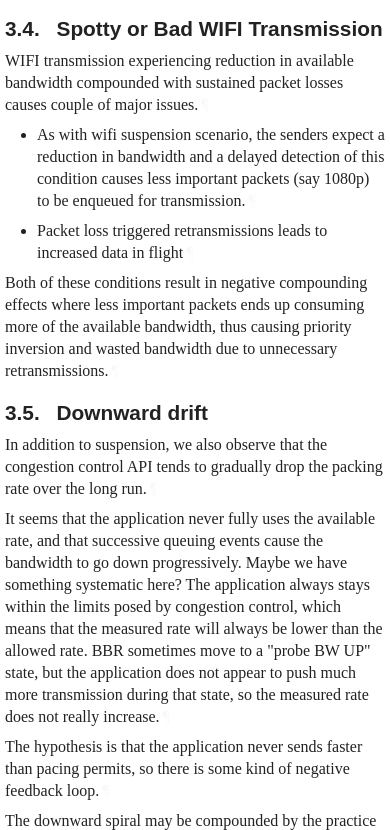
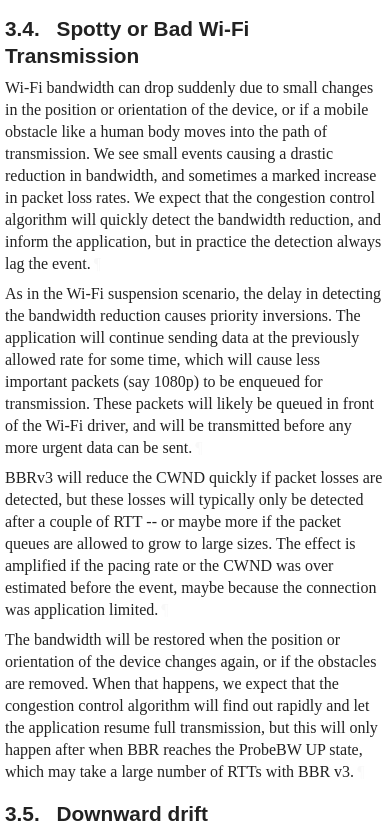
Before and after one commit to huitema/draft-huitema-ccwg-bbr-realtime, a plain HTML site: page draft-huitema-ccwg-bbr-realtime.html in a window 390 px wide. Shown: the part 5464-6294 px from the top of the page. Drawn offline with Linux system fonts and the light colour scheme; a web font is replaced by a local one.

Commit message:
Script updating gh-pages from 5b470f3. [ci skip]

```diff
--- a/draft-huitema-ccwg-bbr-realtime.html
+++ b/draft-huitema-ccwg-bbr-realtime.html
@@ -1157,7 +1157,7 @@ of experience delivered by the real-time media application.<a href="#section-abs
                 <p id="section-toc.1-1.3.2.3.1"><a href="#section-3.3" class="auto internal xref">3.3</a>.  <a href="#name-wi-fi-suspension" class="internal xref">Wi-Fi suspension</a></p>
 </li>
               <li class="compact toc ulBare ulEmpty" id="section-toc.1-1.3.2.4">
-                <p id="section-toc.1-1.3.2.4.1"><a href="#section-3.4" class="auto internal xref">3.4</a>.  <a href="#name-spotty-or-bad-wifi-transmis" class="internal xref">Spotty or Bad WIFI Transmission</a></p>
+                <p id="section-toc.1-1.3.2.4.1"><a href="#section-3.4" class="auto internal xref">3.4</a>.  <a href="#name-spotty-or-bad-wi-fi-transmi" class="internal xref">Spotty or Bad Wi-Fi Transmission</a></p>
 </li>
               <li class="compact toc ulBare ulEmpty" id="section-toc.1-1.3.2.5">
                 <p id="section-toc.1-1.3.2.5.1"><a href="#section-3.5" class="auto internal xref">3.5</a>.  <a href="#name-downward-drift" class="internal xref">Downward drift</a></p>
@@ -1411,23 +1411,32 @@ the first suspension. The "priority inversion" effect will be much larger. Depen
 on random events, we may see the 360p video freezing while the 1080p video is still animating.<a href="#section-3.3-6" class="pilcrow">¶</a></p>
 </section>
 </div>
-<div id="spotty-or-bad-wifi-transmission">
+<div id="spotty-or-bad-wi-fi-transmission">
 <section id="section-3.4">
-        <h3 id="name-spotty-or-bad-wifi-transmis">
-<a href="#section-3.4" class="section-number selfRef">3.4. </a><a href="#name-spotty-or-bad-wifi-transmis" class="section-name selfRef">Spotty or Bad WIFI Transmission</a>
+        <h3 id="name-spotty-or-bad-wi-fi-transmi">
+<a href="#section-3.4" class="section-number selfRef">3.4. </a><a href="#name-spotty-or-bad-wi-fi-transmi" class="section-name selfRef">Spotty or Bad Wi-Fi Transmission</a>
         </h3>
-<p id="section-3.4-1">WIFI transmission experiencing reduction in available bandwidth compounded with sustained packet losses causes couple of major issues.<a href="#section-3.4-1" class="pilcrow">¶</a></p>
-<ul class="normal">
-<li class="normal" id="section-3.4-2.1">
-            <p id="section-3.4-2.1.1">As with wifi suspension scenario, the senders expect a reduction in bandwidth
-and a delayed detection of this condition causes less important packets (say 1080p)
-to be enqueued for transmission.<a href="#section-3.4-2.1.1" class="pilcrow">¶</a></p>
-</li>
-          <li class="normal" id="section-3.4-2.2">
-            <p id="section-3.4-2.2.1">Packet loss triggered retransmissions leads to increased data in flight<a href="#section-3.4-2.2.1" class="pilcrow">¶</a></p>
-</li>
-        </ul>
-<p id="section-3.4-3">Both of these conditions result in negative compounding effects where less important packets ends up consuming more of the available bandwidth, thus causing priority inversion and wasted bandwidth due to unnecessary retransmissions.<a href="#section-3.4-3" class="pilcrow">¶</a></p>
+<p id="section-3.4-1">Wi-Fi bandwidth can drop suddenly due to small changes in the position or orientation
+of the device, or if a mobile obstacle like a human body moves into the path of
+transmission. We see small events causing a drastic reduction in bandwidth, and
+sometimes a marked increase in packet loss rates. We expect that the congestion
+control algorithm will quickly detect the bandwidth reduction, and inform the
+application, but in practice the detection always lag the event.<a href="#section-3.4-1" class="pilcrow">¶</a></p>
+<p id="section-3.4-2">As in the Wi-Fi suspension scenario, the delay in detecting the bandwidth reduction
+causes priority inversions. The application will continue sending data at the previously
+allowed rate for some time, which will cause less important packets (say 1080p)
+to be enqueued for transmission. These packets will likely be queued in front of
+the Wi-Fi driver, and will be transmitted before any more urgent data can be sent.<a href="#section-3.4-2" class="pilcrow">¶</a></p>
+<p id="section-3.4-3">BBRv3 will reduce the CWND quickly if packet losses are detected, but these losses
+will typically only be detected after a couple of RTT -- or maybe more if the
+packet queues are allowed to grow to large sizes. The effect is amplified if the
+pacing rate or the CWND was over estimated before the event, maybe because the
+connection was application limited.<a href="#section-3.4-3" class="pilcrow">¶</a></p>
+<p id="section-3.4-4">The bandwidth will be restored when the position or orientation of the device
+changes again, or if the obstacles are removed. When that happens, we expect
+that the congestion control algorithm will find out rapidly and let the application
+resume full transmission, but this will only happen after when BBR reaches the
+ProbeBW UP state, which may take a large number of RTTs with BBR v3.<a href="#section-3.4-4" class="pilcrow">¶</a></p>
 </section>
 </div>
 <div id="downward-drift">
@@ -1530,8 +1539,13 @@ is very similar to the two phases of Hystart++ <span>[<a href="#RFC9406" class="
         <h3 id="name-explicit-handling-of-suspen">
 <a href="#section-4.3" class="section-number selfRef">4.3. </a><a href="#name-explicit-handling-of-suspen" class="section-name selfRef">Explicit handling of suspension</a>
         </h3>
-<p id="section-4.3-1">During Wi-Fi suspension, the BBR endpoint will not receive any acknowledgement. This will cause the PTO and then RTO timers to expire. We handle that issue by adding a "PTO recovery" flag to the BBR state. The flag is set if a PTO event occurs, at which point BBR enters "packet conservation" mode, in which only a single packet is sent after each PTO or RTO event.<a href="#section-4.3-1" class="pilcrow">¶</a></p>
-<p id="section-4.3-2">The first acknowledgement receiver after setting the PTO recovery flag causes the flag to be cleared, and BBR to reenter the "Startup" state.<a href="#section-4.3-2" class="pilcrow">¶</a></p>
+<p id="section-4.3-1">During Wi-Fi suspension, the BBR endpoint will not receive any acknowledgement. This
+will cause the PTO and then RTO timers to expire. We handle that issue by adding a
+"PTO recovery" flag to the BBR state. The flag is set if a PTO event occurs, at which
+point BBR enters "packet conservation" mode, in which only a single packet is sent
+after each PTO or RTO event.<a href="#section-4.3-1" class="pilcrow">¶</a></p>
+<p id="section-4.3-2">The first acknowledgement receiver after setting the PTO recovery flag causes the flag
+to be cleared, and BBR to reenter the "Startup" state.<a href="#section-4.3-2" class="pilcrow">¶</a></p>
 </section>
 </div>
 <div id="detection-of-feedback-loss">
@@ -1539,11 +1553,19 @@ is very similar to the two phases of Hystart++ <span>[<a href="#RFC9406" class="
         <h3 id="name-detection-of-feedback-loss">
 <a href="#section-4.4" class="section-number selfRef">4.4. </a><a href="#name-detection-of-feedback-loss" class="section-name selfRef">Detection of feedback loss.</a>
         </h3>
-<p id="section-4.4-1">Detecting suspension by waiting for a PTO works, but still allows transmission of a full CWND worth of packets between the start of the suspension and the PTO timer. We mitigate that by adding a "feedback lost" event.<a href="#section-4.4-1" class="pilcrow">¶</a></p>
-<p id="section-4.4-2">In normal operation, successive acknowledgements are received at short intervals. These intervals can be predicted if the QUIC implementation supports the "ACK Frequency" extension <span>[<a href="#I-D.ietf-quic-ack-frequency" class="cite xref">I-D.ietf-quic-ack-frequency</a>]</span>, which directs the peer to acknowledge packets before a maximum delay. The "feedback lost" event is set if expected packet acknowledgements do not arrive after twice the predicted interval.<a href="#section-4.4-2" class="pilcrow">¶</a></p>
+<p id="section-4.4-1">Detecting suspension by waiting for a PTO works, but still allows transmission of a full
+CWND worth of packets between the start of the suspension and the PTO timer. We mitigate
+that by adding a "feedback lost" event.<a href="#section-4.4-1" class="pilcrow">¶</a></p>
+<p id="section-4.4-2">In normal operation, successive acknowledgements are received at short intervals.
+These intervals can be predicted if the QUIC implementation supports the "ACK Frequency"
+extension <span>[<a href="#I-D.ietf-quic-ack-frequency" class="cite xref">I-D.ietf-quic-ack-frequency</a>]</span>, which directs the peer to acknowledge
+packets before a maximum delay. The "feedback lost" event is set if expected
+packet acknowledgements do not arrive after twice the predicted interval.<a href="#section-4.4-2" class="pilcrow">¶</a></p>
 <p id="section-4.4-3">Our modified BBR code reacts to this event by resetting the CWND to the current "in-flight" value,
-which effectively prevents adding new packets until a next acknowledgement is received. The "feedback lost" event typically arrives sooner than the PTO event, and thus helps avoiding queue building during
-the "undetected" phase of suspension defined in<a href="#section-4.4-3" class="pilcrow">¶</a></p>
+which effectively prevents adding new packets until a next acknowledgement is received.
+The "feedback lost" event typically arrives sooner than the PTO event, and thus helps
+avoiding queue building
+during the "undetected" phase of suspension defined in <a href="#suspension" class="auto internal xref">Section 3.3</a>.<a href="#section-4.4-3" class="pilcrow">¶</a></p>
 </section>
 </div>
 <div id="exit-probebw-up-on-delay-increase">
@@ -1576,22 +1598,33 @@ characterized for example with the beginning of new streams.<a href="#section-4.
 <a href="#section-5" class="section-number selfRef">5. </a><a href="#name-failed-experiments" class="section-name selfRef">Failed experiments</a>
       </h2>
 <p id="section-5-1">In <a href="#improv" class="auto internal xref">Section 4</a>, we provide a list of improvements to BBR to better serve real-time applications.
-We validated these improvements with a mix of simulations and real-life testing. We also considered other improvements, which appeared logical at first sight but were not validated by simulations or
+We validated these improvements with a mix of simulations and real-life testing. We also considered
+other improvements, which appeared logical at first sight but were not validated by simulations or
 experience: pushing the bandwidth limit by injecting fake traffic; and,<a href="#section-5-1" class="pilcrow">¶</a></p>
 <div id="push-limits-with-fake-traffic">
 <section id="section-5.1">
         <h3 id="name-push-limits-with-fake-traff">
 <a href="#section-5.1" class="section-number selfRef">5.1. </a><a href="#name-push-limits-with-fake-traff" class="section-name selfRef">Push limits with fake traffic</a>
         </h3>
-<p id="section-5.1-1">We were concerned that BBR did not exploit the full bandwidth of the connection. Real-time applications often appear "bandwidth limited", and the bandwidth discovered by BBR is never greater than the highest bandwidth previously used by the application. This can slow down the transmission of data during peaks,
-for example when the video codec decides to produce a "self referenced" frame sometimes called I-Frame). To solve that, we tried an option to add "filler" traffic during the "probe BW UP" phases,
+<p id="section-5.1-1">We were concerned that BBR did not exploit the full bandwidth of the connection. Real-time
+applications often appear "bandwidth limited", and the bandwidth discovered by BBR is never
+greater than the highest bandwidth previously used by the application. This can slow down the
+transmission of data during peaks,
+for example when the video codec decides to produce a "self referenced" frame (sometimes called I-Frame). To solve that, we tried an option to add "filler" traffic during the "probe BW UP" phases,
 instructing the QUIC code to schedule redundant copies of the previously transmitted packets in order
 to "fill the pipe".<a href="#section-5.1-1" class="pilcrow">¶</a></p>
-<p id="section-5.1-2">This did not quite pan out. The various simulation did not show any particular improvement, and in fact some test cases show worse results. Pushing the bandwidth limits increases the risk of filling bottleneck buffers and causing queues or losses, and discovering a high bandwidth did not really compensate for that.<a href="#section-5.1-2" class="pilcrow">¶</a></p>
+<p id="section-5.1-2">This did not quite pan out. The various simulation did not show any particular improvement, and
+in fact some test cases show worse results. Pushing the bandwidth limits increases the risk
+of filling bottleneck buffers and causing queues or losses, and discovering a high bandwidth did not really compensate for that.<a href="#section-5.1-2" class="pilcrow">¶</a></p>
 <p id="section-5.1-3">The theoretical case for injecting fake traffic during just a few segments of the connection is
-also weak. Suppose that multiple connections competing for the same bottleneck do that. If they probe the bandwidth at different times, they may all find that there is a lot of capacity available. But if all the connection try to use that bandwidth, they will experience congestion. Similarly, if a real time connection competes with an elastic connection, the elastic connection may back off a little when the real-time connection is probing, but it will quickly discover and consume the available bandwidth after that. If the application wanted to "reserve" a higher bandwidth, it would probably need to
-inject filler traffic all the time, to "defend" its share of bandwidth. We were not sure that this
-would be a good idea.<a href="#section-5.1-3" class="pilcrow">¶</a></p>
+also weak. Suppose that multiple connections competing for the same bottleneck do that. If they
+probe the bandwidth at different times, they may all find that there is a lot of capacity available.
+But if all the connection try to use that bandwidth, they will experience congestion.
+Similarly, if a real time connection competes with an elastic connection, the elastic
+connection may back off a little when the real-time connection is probing, but it will
+quickly discover and consume the available bandwidth after that. If the application wanted
+to "reserve" a higher bandwidth, it would probably need to inject filler traffic all the time, to
+"defend" its share of bandwidth. We were not sure that this would be a good idea.<a href="#section-5.1-3" class="pilcrow">¶</a></p>
 </section>
 </div>
 <div id="flow-control-low-priority-streams">
@@ -1600,16 +1633,22 @@ would be a good idea.<a href="#section-5.1-3" class="pilcrow">¶</a></p>
 <a href="#section-5.2" class="section-number selfRef">5.2. </a><a href="#name-flow-control-low-priority-s" class="section-name selfRef">Flow control low priority streams</a>
         </h3>
 <p id="section-5.2-1">We tested adding fewer packets in transit for low priority flows so there will be fewer "priority inversions" during events like Wifi Suspension. We implemented that using QUIC's flow control
-functions. The results did not really confirm our hypothesis. The change appears to create two competing effects:<a href="#section-5.2-1" class="pilcrow">¶</a></p>
+functions. The results did not really confirm our hypothesis. The change appears to create two
+competing effects:<a href="#section-5.2-1" class="pilcrow">¶</a></p>
 <ul class="normal">
 <li class="normal" id="section-5.2-2.1">
-            <p id="section-5.2-2.1.1">having fewer packets in transit does limit the priority inversions, and some tests to show a (very small) improvement,<a href="#section-5.2-2.1.1" class="pilcrow">¶</a></p>
+            <p id="section-5.2-2.1.1">having fewer packets in transit does limit the priority inversions, and some tests to show a (very
+small) improvement,<a href="#section-5.2-2.1.1" class="pilcrow">¶</a></p>
 </li>
           <li class="normal" id="section-5.2-2.2">
-            <p id="section-5.2-2.2.1">but when the low priority flows are rate limited, their load gets spread overtime, instead of being dealt with immediately when plenty of bandwidth is available. This means more packets lingering over time and thus more priority inversions during network events.<a href="#section-5.2-2.2.1" class="pilcrow">¶</a></p>
+            <p id="section-5.2-2.2.1">but when the low priority flows are rate limited, their load gets spread overtime, instead of
+being dealt with immediately when plenty of bandwidth is available. This means more packets
+lingering over time and thus more priority inversions during network events.<a href="#section-5.2-2.2.1" class="pilcrow">¶</a></p>
 </li>
         </ul>
-<p id="section-5.2-3">The measurements also show that any random change in scheduling does create random changes in performance, which means that observing small effects can be very misleading. Given the lack of compelling results, we did not push the idea further.<a href="#section-5.2-3" class="pilcrow">¶</a></p>
+<p id="section-5.2-3">The measurements also show that any random change in scheduling does create random changes in
+performance, which means that observing small effects can be very misleading. Given the lack of
+compelling results, we did not push the idea further.<a href="#section-5.2-3" class="pilcrow">¶</a></p>
 </section>
 </div>
 </section>
```
Also changed, not shown: index.html (+1 -1 lines), draft-huitema-ccwg-bbr-realtime.txt.
